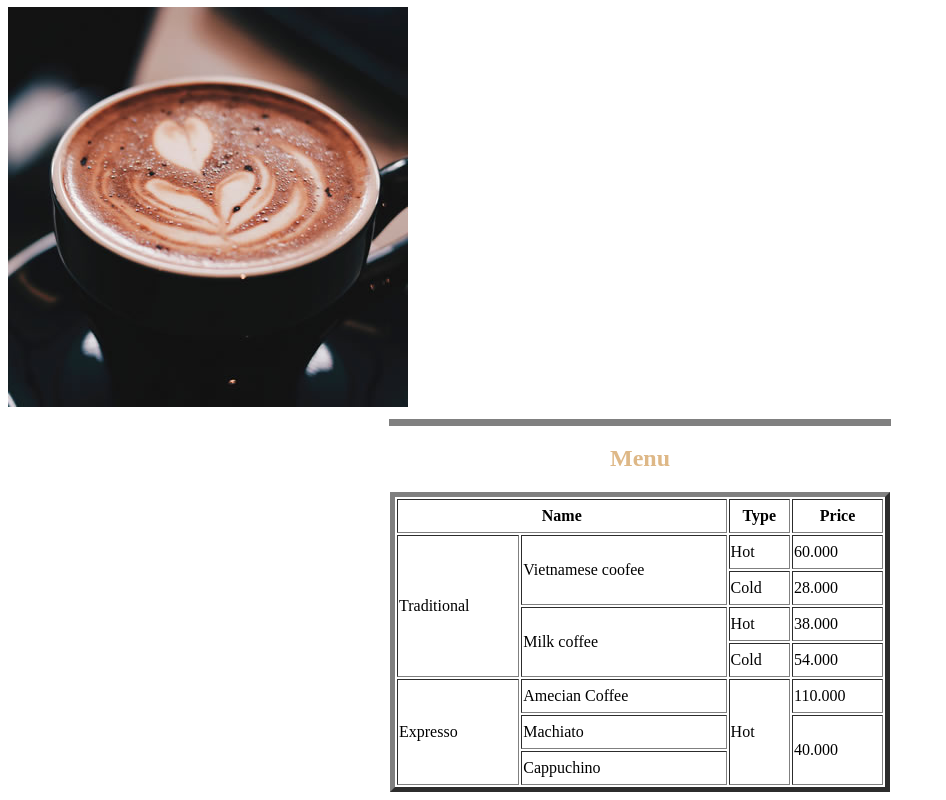
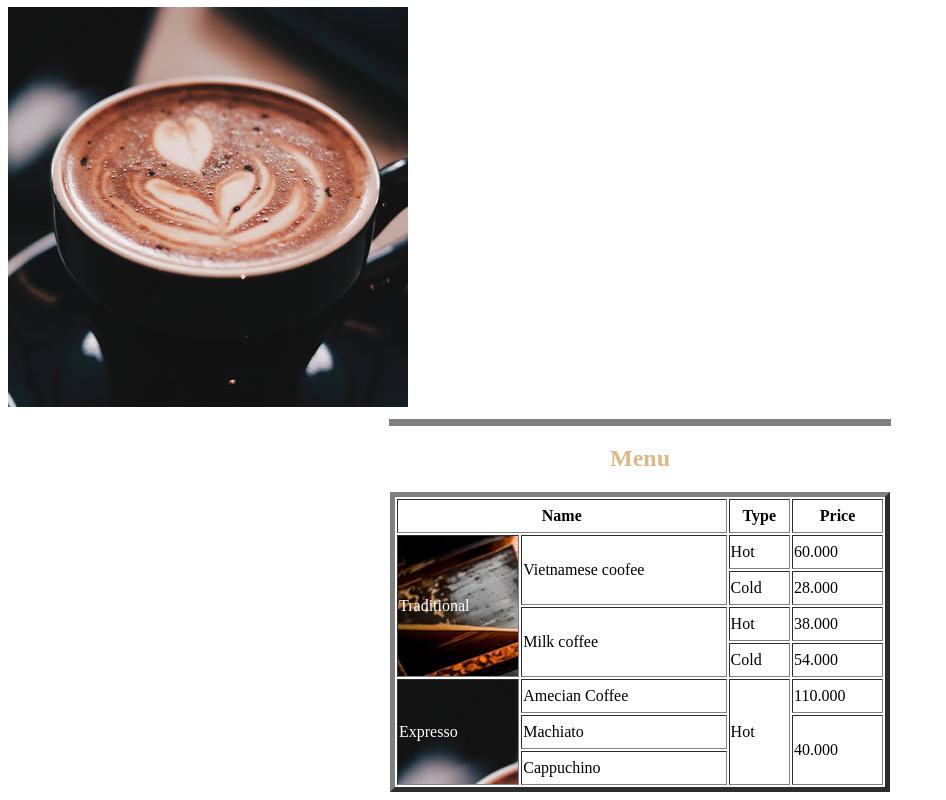
Before and after one commit to MeiCloudie/CoffeeShop, a plain HTML site: page index.html in a window 1280 px wide. Shown: the part 525-1325 px from the top of the page, without its empty margins (0-946 px from the left). Drawn offline with Linux system fonts and the light colour scheme.

Commit message:
feat: Add background

```diff
--- a/index.html
+++ b/index.html
@@ -65,7 +65,13 @@
       </tr>
 
       <tr>
-        <td rowspan="4">Traditional</td>
+        <td
+          style="color: white"
+          rowspan="4"
+          background="img/chilling-cafe-13.jpg"
+        >
+          Traditional
+        </td>
         <td rowspan="2">Vietnamese coofee</td>
         <td>Hot</td>
         <td>60.000</td>
@@ -88,7 +94,13 @@
       </tr>
 
       <tr>
-        <td rowspan="4">Expresso</td>
+        <td
+          style="color: white"
+          rowspan="4"
+          background="img/chilling-cafe-11.jpg"
+        >
+          Expresso
+        </td>
         <td>Amecian Coffee</td>
         <td rowspan="3">Hot</td>
         <td>110.000</td>
```
